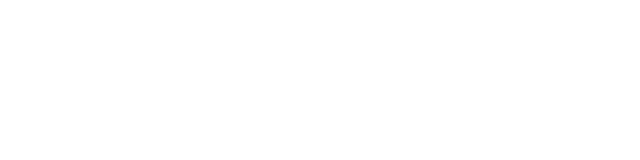
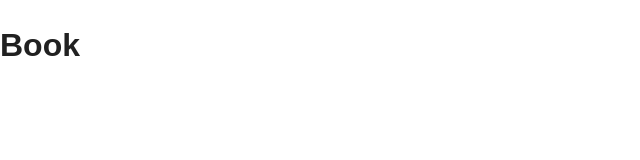
Before and after one commit to JPSS14/react-books-2, a React (Create React App) app: page /book/1 in a window 1280 px wide. Before the commit this address had no page. Shown: the top 160 px of the page, without its empty margins (0-640 px from the left). Built offline with nearby package versions, Linux system fonts and the light colour scheme.

Commit message:
Add dynamic Book route

```diff
--- a/src/ui/components/app/App.tsx
+++ b/src/ui/components/app/App.tsx
@@ -1,4 +1,4 @@
-import { Favorites, Home } from "ui/pages";
+import { Book, Favorites, Home } from "ui/pages";
 import { RBooksThemeProvider } from "ui/components/theme";
 import { BrowserRouter, Route, Routes } from "react-router-dom";
 
@@ -9,6 +9,7 @@ export const App = () => {
         <Routes>
           <Route path="/react-books-2/" element={<Home />} />
           <Route path="/favorites" element={<Favorites />} />
+          <Route path="/book/:id" element={<Book />} />
         </Routes>
       </BrowserRouter>
     </RBooksThemeProvider>
--- a/src/ui/components/card/card.tsx
+++ b/src/ui/components/card/card.tsx
@@ -14,6 +14,7 @@ import {
 } from "./card.style";
 import { useFavoriteContext } from "contexts/favorite-context/favorite-context";
 import { useState } from "react";
+import { useNavigate } from "react-router-dom";
 
 interface CardProps {
   item: BookItemResponseMapper;
@@ -22,6 +23,7 @@ interface CardProps {
 export const Card = ({ item }: CardProps) => {
   const { handleSaveFavorite, handleDeleteFavorite } = useFavoriteContext();
   const [isFavorite, setIsFavorite] = useState(false);
+  const history = useNavigate();
 
   const handleAddFavorite = (book: BookItemResponseMapper) => {
     setIsFavorite(true);
@@ -39,6 +41,10 @@ export const Card = ({ item }: CardProps) => {
       favorite: false,
     };
     handleDeleteFavorite(isFavoriteItem);
+  };
+
+  const handleSeeMore = (id: string) => {
+    history(`/book/${id}`);
   };
 
   return (
@@ -64,7 +70,9 @@ export const Card = ({ item }: CardProps) => {
             : "Indisponível"}
         </Box>
         <Box sx={CardCTAStyle}>
-          <Button color="primary">Ver mais</Button>
+          <Button color="primary" onClick={() => handleSeeMore(item.id)}>
+            Ver mais
+          </Button>
           {isFavorite || item.favorite ? (
             <Box className="favorite__container">
               <IconButton onClick={() => handleRemoveFavorite(item)}>
--- /dev/null
+++ b/src/ui/pages/book.tsx
@@ -0,0 +1,9 @@
+import { Box } from "@mui/material";
+
+export const Book = () => {
+  return (
+    <Box>
+      <h1>Book </h1>
+    </Box>
+  );
+};
--- a/src/ui/pages/index.ts
+++ b/src/ui/pages/index.ts
@@ -1,2 +1,3 @@
 export { Home } from "./home";
 export { Favorites } from "./favorites";
+export { Book } from "./book";
```
